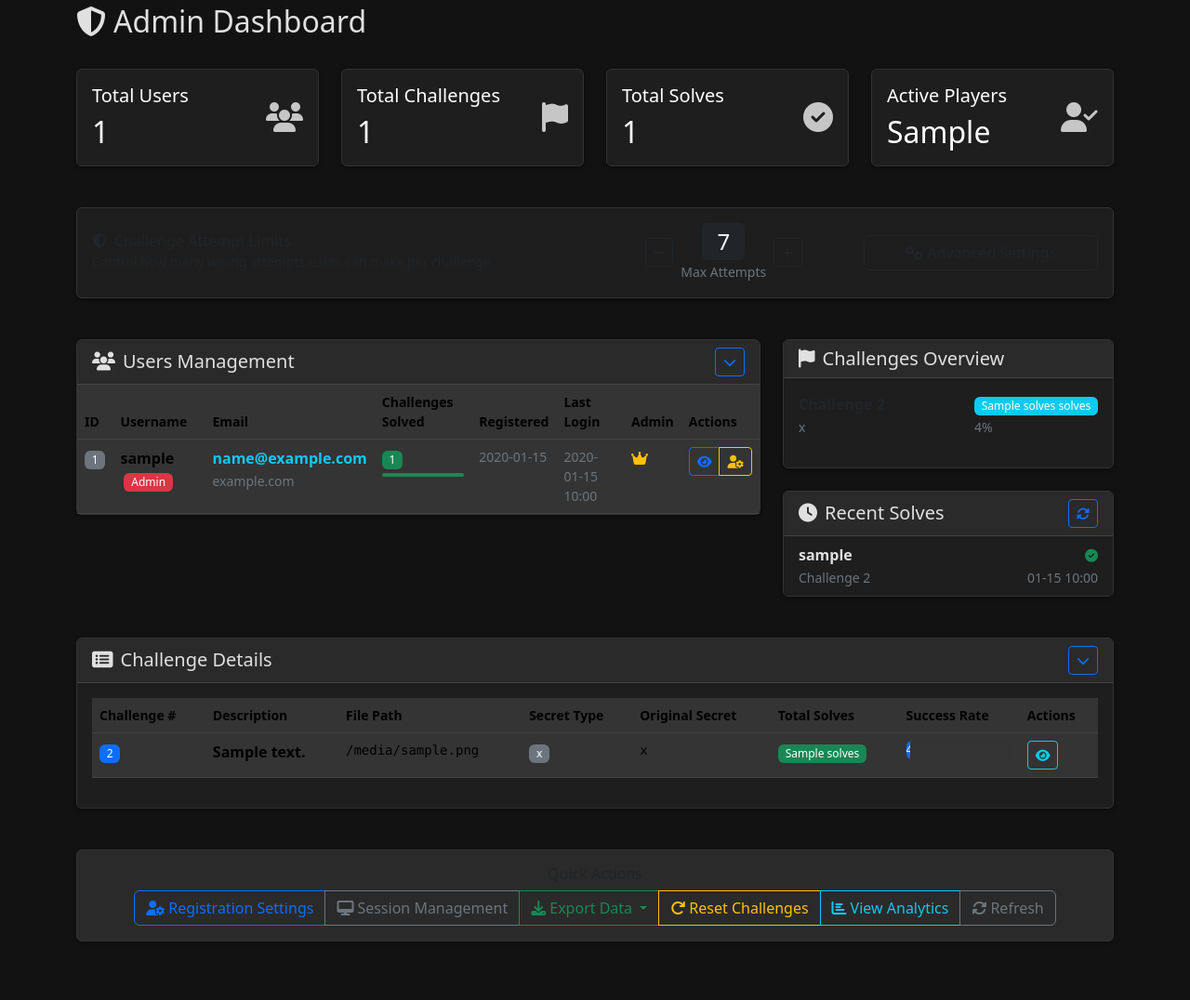
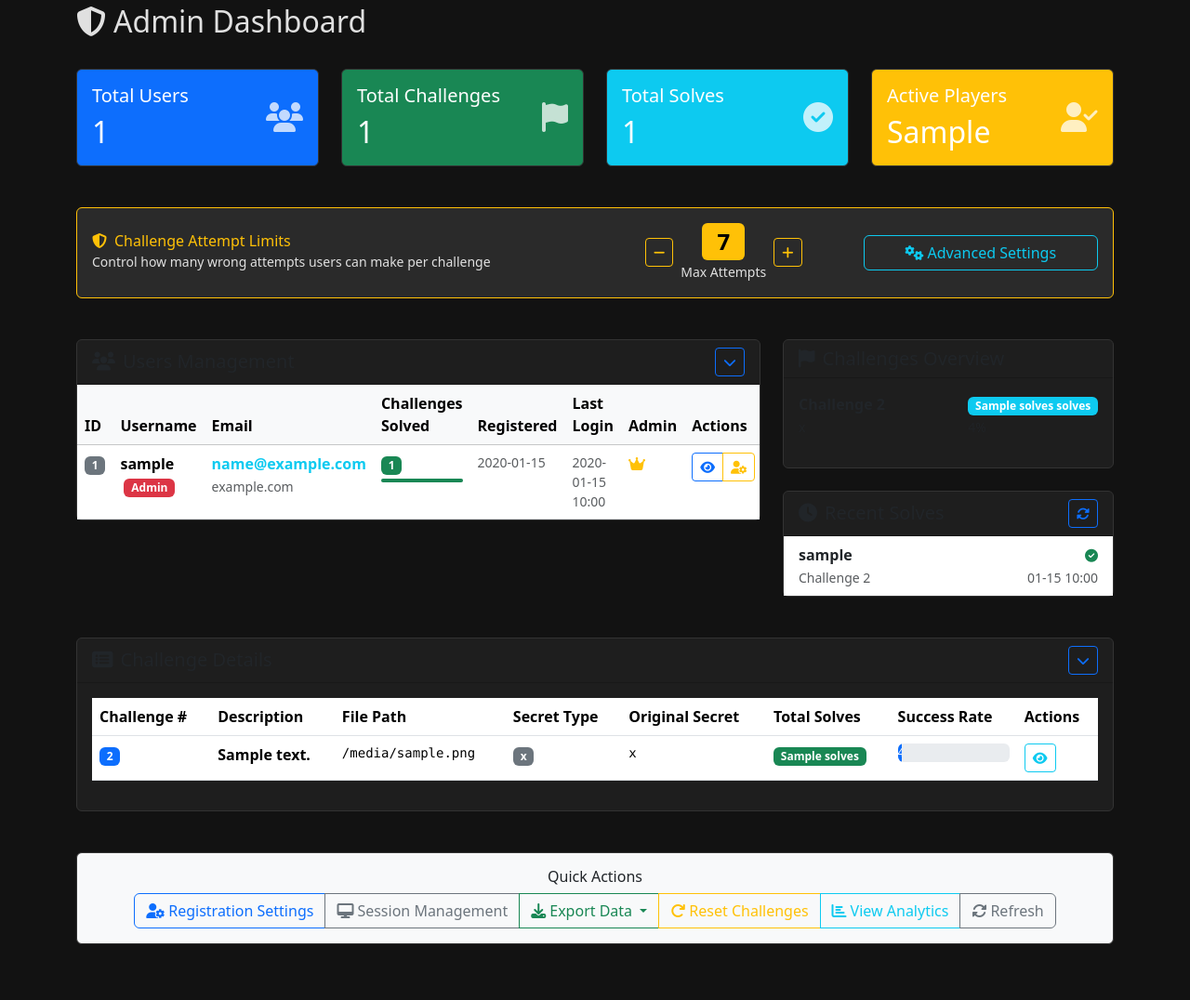
Before and after one commit to H4R335HR/midnight-ctf, a Flask app: template templates/admin.html in a window 1280 px wide. Shown: the part 56-1132 px from the top of the page at 93% size. Before the commit the page ends 1069 px from the top, so only its background shows below. Run offline with Flask 3, Linux system fonts and the light colour scheme; tables that the repository leaves empty hold one stand-in row (values such as "Sample post"); the template is opened without the code that fills it: values that come from a table or form of the project are taken from there, most other values are stand-ins (such as "Sample title", 1, 10 or a date in 2020); parts of the project's set-up code (start-up, migrations or seed data) failed here and were passed over; some libraries are stand-ins or nearby versions.

Commit message:
Ratelimit in dashboard fix 4

```diff
--- a/templates/admin.html
+++ b/templates/admin.html
@@ -73,26 +73,27 @@
 </div>
 <div class="row mb-4">
     <div class="col-12">
-                <div class="card bg-warning text-dark">
+        <div class="card border-warning" style="background-color: #2a2a2a !important;">
             <div class="card-body">
                 <div class="row align-items-center">
                     <div class="col-md-6">
-                                <h6 class="card-title mb-0">
+                        <h6 class="card-title mb-0" style="color: #ffc107 !important;">
                             <i class="fas fa-shield-alt me-2"></i>Challenge Attempt Limits
                         </h6>
-                                <small>Control how many wrong attempts users can make per challenge</small>
+                        <small style="color: #e0e0e0 !important;">Control how many wrong attempts users can make per challenge</small>
                     </div>
                     <div class="col-md-3">
                         <div class="d-flex align-items-center justify-content-center">
-                                    <button class="btn btn-outline-dark btn-sm me-2" onclick="adjustMaxAttempts(-1)"
+                            <button class="btn btn-outline-warning btn-sm me-2" onclick="adjustMaxAttempts(-1)"
                                     id="decreaseBtn" title="Decrease limit">
                                 <i class="fas fa-minus"></i>
                             </button>
                             <div class="text-center">
-                                        <div class="badge bg-dark text-light fs-4 px-3 py-2" id="currentMaxAttempts">7</div>
-                                        <div><small class="text-muted">Max Attempts</small></div>
+                                <div class="badge fs-4 px-3 py-2" id="currentMaxAttempts"
+                                     style="background-color: #ffc107 !important; color: #000 !important; font-weight: bold;">7</div>
+                                <div><small style="color: #e0e0e0 !important;">Max Attempts</small></div>
                             </div>
-                                    <button class="btn btn-outline-dark btn-sm ms-2" onclick="adjustMaxAttempts(1)"
+                            <button class="btn btn-outline-warning btn-sm ms-2" onclick="adjustMaxAttempts(1)"
                                     id="increaseBtn" title="Increase limit">
                                 <i class="fas fa-plus"></i>
                             </button>
@@ -100,7 +101,7 @@
                     </div>
                     <div class="col-md-3">
                         <div class="d-grid gap-2">
-                                    <a href="/admin/ctf-settings" class="btn btn-outline-dark">
+                            <a href="/admin/ctf-settings" class="btn btn-outline-info">
                                 <i class="fas fa-cogs me-1"></i>Advanced Settings
                             </a>
                             <button class="btn btn-success btn-sm" onclick="saveMaxAttempts()" id="saveBtn"
@@ -411,58 +412,9 @@
 </div>
 
 <style>
+/* Minimal admin-specific styles - base template handles most styling */
 .opacity-75 {
     opacity: 0.75;
-}
-
-/* Dark theme compatibility */
-.card {
-    background-color: #1e1e1e !important;
-    border-color: #333 !important;
-    box-shadow: 0 0.125rem 0.25rem rgba(0, 0, 0, 0.3);
-    transition: box-shadow 0.15s ease-in-out;
-}
-
-.card:hover {
-    box-shadow: 0 0.5rem 1rem rgba(0, 0, 0, 0.5);
-}
-
-.card-header {
-    background-color: #2a2a2a !important;
-    border-bottom-color: #444 !important;
-    color: #e0e0e0 !important;
-}
-
-.table {
-    color: #e0e0e0 !important;
-}
-
-.table-light {
-    background-color: #2a2a2a !important;
-    color: #e0e0e0 !important;
-}
-
-.table-striped > tbody > tr:nth-of-type(odd) > td {
-    background-color: #252525 !important;
-}
-
-.badge {
-    font-weight: 500;
-}
-
-.progress {
-    background-color: #333 !important;
-}
-
-.table th {
-    border-top: none;
-    font-weight: 600;
-    font-size: 0.875rem;
-    border-bottom-color: #444 !important;
-}
-
-.table td {
-    border-bottom-color: #444 !important;
 }
 
 .btn-group-sm > .btn {
@@ -470,49 +422,21 @@
     font-size: 0.875rem;
 }
 
-.list-group-item {
-    background-color: #1e1e1e !important;
-    border-color: #444 !important;
-    color: #e0e0e0 !important;
+/* Only add these if not already in base template */
+.border-primary {
+    border-color: #007bff !important;
 }
 
-.list-group-item:last-child {
-    border-bottom: none;
+.border-warning {
+    border-color: #ffc107 !important;
 }
 
-.bg-light {
-    background-color: #2a2a2a !important;
+.border-info {
+    border-color: #17a2b8 !important;
 }
 
-.text-muted {
-    color: #6c757d !important;
-}
-
-.modal-content {
-    background-color: #1e1e1e !important;
-    border-color: #333 !important;
-}
-
-.modal-header {
-    border-bottom-color: #444 !important;
-}
-
-.dropdown-menu {
-    background-color: #2a2a2a !important;
-    border-color: #444 !important;
-}
-
-.dropdown-item {
-    color: #e0e0e0 !important;
-}
-
-.dropdown-item:hover {
-    background-color: #333 !important;
-    color: #fff !important;
-}
-
-.table > :not(caption) > * > * {
-  background-color: #343434 !important;
+.border-success {
+    border-color: #28a745 !important;
 }
 </style>
 
```
Lines whose indentation alone changed are shown as unchanged.
